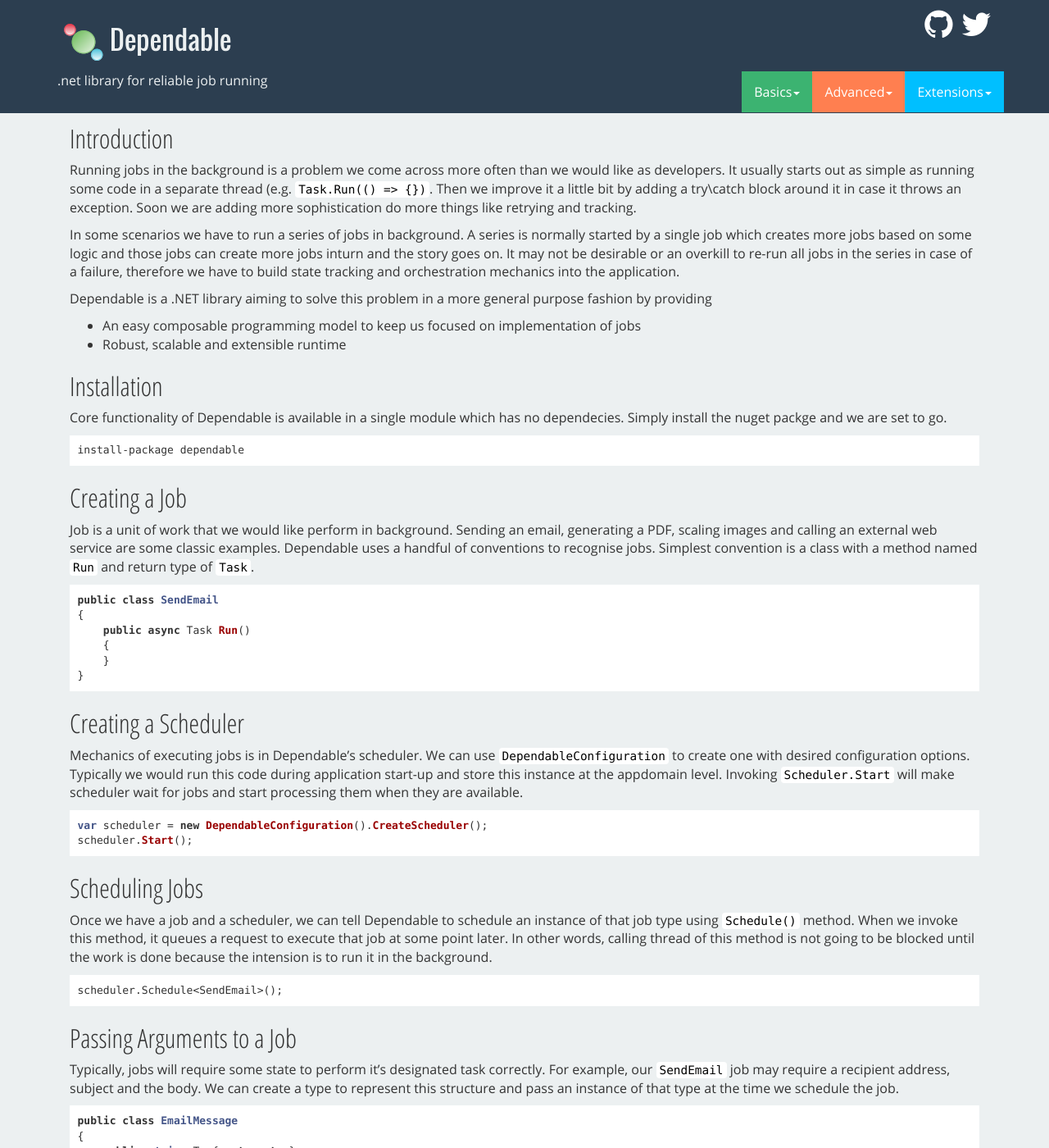
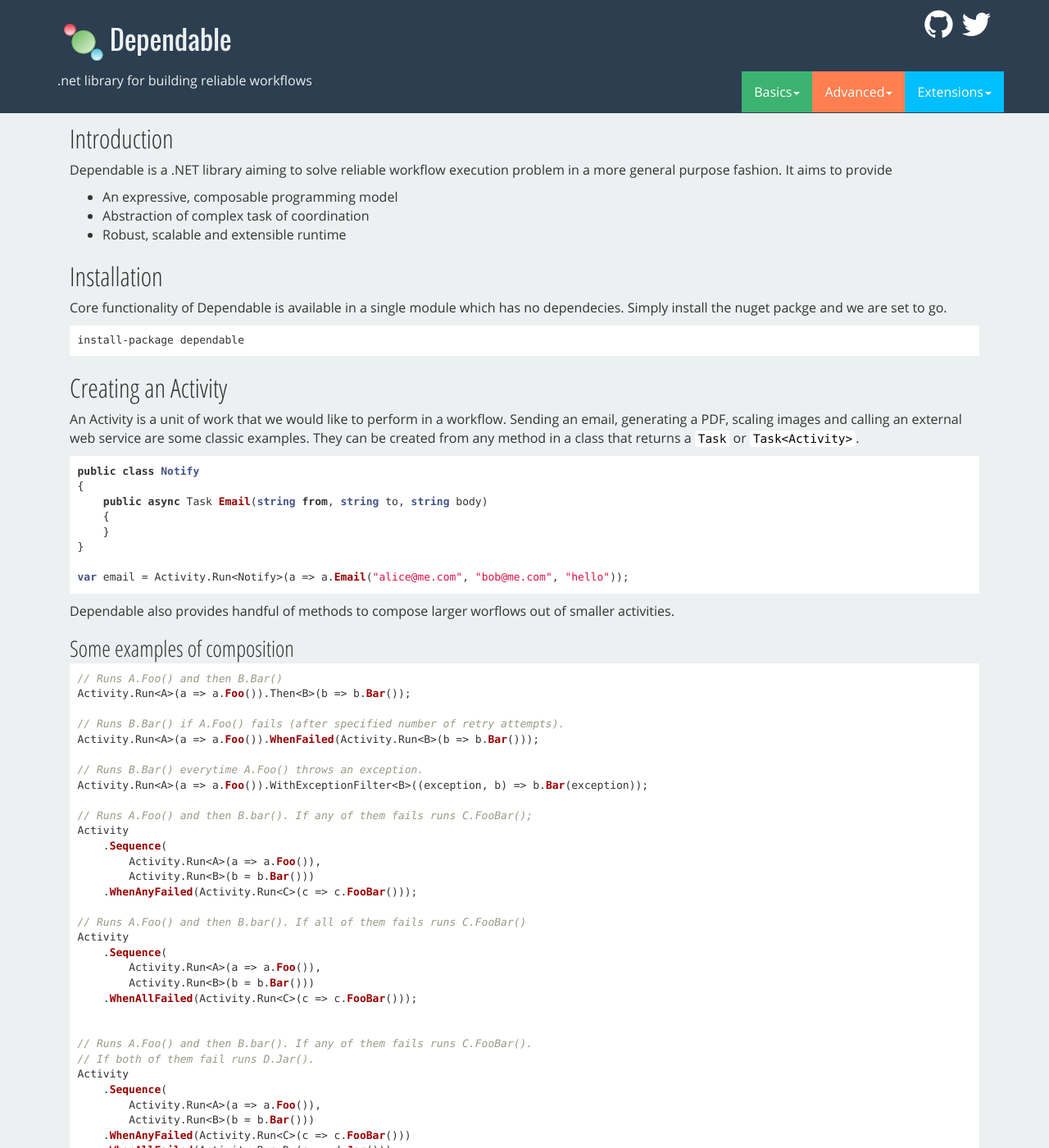
Before and after one commit to GeeksDiary/Molecules, a Jekyll site: the page built from index.html, in a window 1280 px wide and 1400 px high. Shown: the whole window at 82% size. Built offline with Jekyll 4.4.1, drawn with Linux system fonts in a browser that asks for light colours; Markdown is read by kramdown in place of the engine named in the settings; comment, search, counter and statistics services are not loaded; some of the changed text lies outside the part shown.

Commit message:
Updated content.

````diff
--- a/_includes/basics.md
+++ b/_includes/basics.md
@@ -1,11 +1,8 @@
 ## <a name="introduction" class="anchor"></a>Introduction
-Running jobs in the background is a problem we come across more often than we would like as developers. It usually starts out as simple as running some code in a separate thread (e.g. ```Task.Run(() => {})```. Then we improve it a little bit by adding a try\catch block around it in case it throws an exception. Soon we are adding more sophistication do more things like retrying and tracking.
+Dependable is a .NET library aiming to solve reliable workflow execution problem in a more general purpose fashion. It aims to provide
 
-In some scenarios we have to run a series of jobs in background. A series is normally started by a single job which creates more jobs based on some logic and those jobs can create more jobs inturn and the story goes on. It may not be desirable or an overkill to re-run all jobs in the series in case of a failure, therefore we have to build state tracking and orchestration mechanics into the application.
-
-Dependable is a .NET library aiming to solve this problem in a more general purpose fashion by providing
-
-- An easy composable programming model to keep us focused on implementation of jobs
+- An expressive, composable programming model
+- Abstraction of complex task of coordination
 - Robust, scalable and extensible runtime
 
 ## <a name="installation" class="anchor"></a>Installation
@@ -13,59 +10,125 @@
 ```sh
 install-package dependable
 ```
-## <a name="creating-a-job" class="anchor"></a>Creating a Job
-Job is a unit of work that we would like perform in background. Sending an email, generating a PDF, scaling images and calling an external web service are some classic examples. Dependable uses a handful of conventions to recognise jobs. Simplest convention is a class with a method named ```Run``` and return type of ```Task```.
+## <a name="creating-an-activity" class="anchor"></a>Creating an Activity
+An Activity is a unit of work that we would like to perform in a workflow. Sending an email, generating a PDF, scaling images and calling an external web service are some classic examples. They can be created from any method in a class that returns a ```Task``` or ```Task<Activity>```.
 
 ```csharp
-public class SendEmail
+public class Notify
 {
-    public async Task Run()
+    public async Task Email(string from, string to, string body)
     {
     }
 }
+
+var email = Activity.Run<Notify>(a => a.Email("alice@me.com", "bob@me.com", "hello"));
+```
+
+Dependable also provides handful of methods to compose larger worflows out of smaller activities.
+
+### Some examples of composition
+```csharp
+// Runs A.Foo() and then B.Bar()
+Activity.Run<A>(a => a.Foo()).Then<B>(b => b.Bar());
+
+// Runs B.Bar() if A.Foo() fails (after specified number of retry attempts).
+Activity.Run<A>(a => a.Foo()).WhenFailed(Activity.Run<B>(b => b.Bar()));
+
+// Runs B.Bar() everytime A.Foo() throws an exception.
+Activity.Run<A>(a => a.Foo()).WithExceptionFilter<B>((exception, b) => b.Bar(exception));
+
+// Runs A.Foo() and then B.bar(). If any of them fails runs C.FooBar();
+Activity
+    .Sequence(
+        Activity.Run<A>(a => a.Foo()),
+        Activity.Run<B>(b = b.Bar()))
+    .WhenAnyFailed(Activity.Run<C>(c => c.FooBar()));
+
+// Runs A.Foo() and then B.bar(). If all of them fails runs C.FooBar()
+Activity
+    .Sequence(
+        Activity.Run<A>(a => a.Foo()),
+        Activity.Run<B>(b = b.Bar()))
+    .WhenAllFailed(Activity.Run<C>(c => c.FooBar()));
+
+
+// Runs A.Foo() and then B.bar(). If any of them fails runs C.FooBar().
+// If both of them fail runs D.Jar().
+Activity
+    .Sequence(
+        Activity.Run<A>(a => a.Foo()),
+        Activity.Run<B>(b = b.Bar()))
+    .WhenAnyFailed(Activity.Run<C>(c => c.FooBar()))
+    .WhenAllFailed(Activity.Run<D>(c => d.Jar()));
+
+// Runs A.Foo() and then B.bar(). If any of them fails runs C.FooBar();
+// Otherwise runs D.Jar().
+Activity
+    .Sequence(
+        Activity.Run<A>(a => a.Foo()),
+        Activity.Run<B>(b = b.Bar()))
+    .WhenAnyFailed(Activity.Run<C>(c => c.FooBar()))
+    .Then<D>(d => d.Jar());
+
+// Runs A.Foo() and then B.Bar(). When an exception is thrown from either of them
+// or any child activity they create, invoke C.Jar with exception details.
+Activity
+    .Sequence(
+        Activity.Run<A>(a => a.Foo()),
+        Activity.Run<B>(b = b.Bar()))
+    .WithExceptionFilter<C>((exception, c) => c.Jar(exception));
+
+// Alternatively use Activity.Parallel instead of Activity.Sequence
+// run specified activites in parallel.
+
+// Runs A.Foo and B.Bar() in parallel. When both of them are complete
+// runs D.Jar().
+Activity
+    .Parallel(
+        Activity.Run<A>(a => a.Foo()),
+        Activity.Run<B>(b = b.Bar()))
+    .Then<D>(d => d.Jar());
+```
+
+Activities can generate more activities. Dependable will not consider an activity as complete until all activities generated by that activity and their children and... well the whole activity tree :-) is complete.
+This allows us to program activities with constructs provided in our programming language.
+
+```csharp
+public class LoanApproval
+{
+    public async Task<Activity> Approve(int applicantId, bool positiveCreditCheck, decimal amount)
+    {
+        var applicant = _repository.Load(applicantId);
+
+        if(!positiveCreditCheck || amount > 100)
+            return Activity.Run<Notify>(n => n.Email("manager-bob@mybank.com", "info@mybank.com", "Verify"));
+        else
+            return Activity
+                .Run<Transactions>(t => t.Credit(amount))
+                .Then<Notify>(n => n.Email(applicant.Email, "info@mybank.com", "you have your money"));
+    }
+}
+
 ```
 
 ## <a name="creating-a-scheduler" class="anchor"></a>Creating a Scheduler
-Mechanics of executing jobs is in Dependable's scheduler. We can use ```DependableConfiguration``` to create one with desired configuration options. Typically we would run this code during application start-up and store this instance at the appdomain level. Invoking ```Scheduler.Start``` will make scheduler wait for jobs and start processing them when they are available.
+Mechanics of executing activities is in Dependable's scheduler. We can use ```DependableConfiguration``` to create one with desired configuration options. Typically we would run this code during application start-up and store this instance at the appdomain level. Invoking ```Scheduler.Start``` will make scheduler wait for activities and start processing them when they are available.
 
 ```csharp
 var scheduler = new DependableConfiguration().CreateScheduler();
 scheduler.Start();
 ```
 
-## <a name="scheduling-jobs" class="anchor"></a>Scheduling Jobs
-Once we have a job and a scheduler, we can tell Dependable to schedule an instance of that job type using ```Schedule()``` method. When we invoke this method, it queues a request to execute that job at some point later. In other words, calling thread of this method is not going to be blocked until the work is done because the intension is to run it in the background.
+## <a name="scheduling-activities" class="anchor"></a>Scheduling Activities
+Once we have an activity and a scheduler, we can tell Dependable to schedule an instance of that activity using ```Schedule()``` method. When we invoke this method, it captures the arguments we specify in the method call expression and queues a request to execute that activity at some point later. In other words, calling thread of this method is not going to be blocked until the work is done because the intension is to run it in the background.
 
 ```csharp
-scheduler.Schedule<SendEmail>();
-```
-
-## <a name="passing-arguments-to-a-job" class="anchor"></a>Passing Arguments to a Job
- Typically, jobs will require some state to perform it's designated task correctly. For example, our ```SendEmail``` job may require a recipient address, subject and the body. We can create a type to represent this structure and pass an instance of that type at the time we schedule the job.
-
-```csharp
-public class EmailMessage
-{
-    public string To { get; set; }
-    public string Subject { get; set; }
-    public string body { get; set; }
-}
-
-public class SendEmail
-{
-    public async Task Run(EmailMessage message) { }
-}
-
-scheduler.Schedule<SendEmail>(new EmailMessage
-    {
-        To = "smith@dependable.org",
-        Subject = "Hello",
-        Body = "world"
-    });
+var email = Activity.Run<Notify>(a => a.Email("alice@me.com", "bob@me.com", "hello"));
+scheduler.Schedule(email);
 ```
 
 ## <a name="retry" class="anchor"></a>Retry
-When a job fails, we can configure Dependable to retry it. Retry configuration takes place in two places. Firsly we should tell depdendable how many times the job should be retried and interval used calculate the due time (i.e. the lag between the failure and next execution of ```Run``` method). We can configure these values globally for all jobs or for specific ones or both.
+When an activity fails, we can configure Dependable to retry it. Retry configuration takes place in two places. Firsly we should tell depdendable how many times the activity should be retried and interval used calculate the due time (i.e. the lag between the failure and next execution of activity). We can configure these values globally for all activities or for specific ones or both.
 
 ```csharp
 // Setting retry settings globally
@@ -76,7 +139,7 @@
 
 // Setting retry settings for a specific job
 var scheduler = new DependableConfiguration()
-                    .Job<BackgroundJob>(c => c
+                    .Activity<Notify>(c => c
                         .WithRetryCount(1)
                         .WithRetryDelay(TimeSpan.FromSeconds(5))
                     )
@@ -91,166 +154,3 @@
                     .SetRetryTimerInterval(TimeSpan.FromSeconds(5))
                     .CreateScheduler();
 ```
-
-### Detecting retry attempts
-Sometimes it's essential for a job to know if it has been executed for the first time or not. This is usually the case we want to make sure executing a job once or many times yields the same result (a.k.a idempotent functions). Our ```Run``` method can receive an argument of type ```Dependable.JobContext``` which contains ```DispatchCount``` property to indicate how many times the job has been executed.
-
-```csharp
-public async Task Run(EmailMessage message, JobContext context)
-{
-    if(context.DispatchCount > 0)
-    {
-        // do something special
-    }
-}
-```
-
-## <a name="poison" class="anchor"></a>Poison
-Sometimes no matter how many times we attempt to run a job, it could always end-up failing. This kind of behavior could be a result of a bug in job implementation or prolonged failure in infrastructure such as network connectivity. When maximum number of retry count is reached for a job, Dependable will consider it as a poisoned job. If we want to do something when a job becomes poisoned we could add a function called ```Poison``` which returns a ```bool``` to our job class. We will discuss the meaning of this return value in the next section but for the time being let's say we always return false.
-
-Similar to ```Run``` method, ```Poison``` method can receive optional arguments. If we ask for ```JobContext```, we could use ```Exception``` property for the exception causing the job to poison.
-
-```csharp
-// Simple Poison function
-public bool Poison() { return false; }
-
-// Poison function with job state
-public bool Poison(EmailMessage message) { return false; }
-
-// Poison function with context
-public bool Poison(JobContext context) { return false; }
-
-// Poison function with both job state and context
-public bool Poison(EmailMessage message, JobContext context) { return false; }
-```
-One small caveat we have to be aware of when using ```JobContext.Exception``` is that it always contains the exception occurred during last job execution and in rare cicumstances may not be available. Later we will explore Dependable's [tracking]({{ site.url }}tracking.html) feature that can reliably give you complete visibility to job's lifecycle.
-
-## <a name="job-trees" class="anchor"></a>Job Trees
-Dependable setup we've seen so far discussed simple jobs we want to run in the background. Truth is things are not always that simple. Sometimes background processing can involve running multiple jobs in a certain order. To make things worse, sometimes we want to compensate for the jobs we completed higher up in the workflow if something goes wrong down below. Well the good news is, you can now let Dependable handle the hairy coordination problem and focus on individual job implementations.
-
-Our ```Run``` method's return type indicates what type of a job it is.
-
-- ```Task``` - Simple job to perform one task
-- ```Task<Awaiter>``` - Job that does something and waits for another job to finish.
-- ```Task<IEnumerable<Awaiter>>``` - Job that does something and waits for few other jobs to finish.
-
-
-```csharp
-// Wait for one job
-public async Task<Awaiter> LongRunningJob()
-{
-    return Awaiter.For<AnotherLongRunningJob>();
-}
-
-// Wait for more than one job
-public async Task<IEnumerable<Awaiter>> LongRunningJob()
-{
-    return new []
-        {
-            Awaiter.For<ChildJobA>(),
-            Awaiter.For<ChildJobB>()
-        };
-}
-```
-One important thing to notice is that when a job returns an ```Task<IEnumerable<Awaiter>>``` they are scheduled and executed parallely.
-
-Let's take a look at a more concrete example. Imagine we are building a travel booking system and we have the following Job setup to process a booking request.
-
-```csharp
-public class BookTrip
-{
-    public async Task<IEnumerable<Awaiter>> Run(BookingDetails details)
-    {
-        return new[]
-        {
-            Awaiter.For<BookFlight>(details.Flight),
-            Awaiter.For<BookHotel>(details.Hotel),
-            Awaiter.For<BookCar>(details.Car)
-        };
-    }
-}
-
-public class BookFlight
-{
-    public async Task Run(Flight flight)
-    {
-    }
-}
-
-public class BookHotel
-{
-    public async Task Run(Hotel hotel)
-    {
-    }
-}
-
-public class BookCar
-{
-    public async Task Run(Car car)
-    {
-    }
-}
-```
-
-## <a name="compensation" class="anchor"></a>Compensation
-Now if any one of these bookings fail, we probably would want to cancel the successfully completed bookings (reality of this process is probably lot more involved than that, but let's assume this is the case for the purpose of this discussion).
-
-To notify Dependable that successful jobs should be compensated, ```BookFlight```, ```BookHotel``` and ```BookCar``` jobs can implement the ```Poison``` method and return ```true```.
-
-In addition to that, each one of those jobs will also have a new method called ```Compensate``` with logic for reversing the action it performed. Our modified jobs will look like this:
-
-```csharp
-public class BookTrip
-{
-    public async Task<IEnumerable<Awaiter>> Run(BookingDetails details)
-    {
-        return new[]
-        {
-            Awaiter.For<BookFlight>(details.Flight),
-            Awaiter.For<BookHotel>(details.Hotel),
-            Awaiter.For<BookCar>(details.Car)
-        };
-    }
-}
-
-public class BookFlight
-{
-    public async Task Run(Flight flight)
-    {
-    }
-
-    public book Poison() { return true; }
-
-    public void Compensate(Flight flight)
-    {
-    }
-}
-
-public class BookHotel
-{
-    public async Task Run(Hotel hotel)
-    {
-    }
-
-    public book Poison() { return true; }
-
-    public void Compensate(Hotel hotel)
-    {
-    }
-}
-
-public class BookCar
-{
-    public async Task Run(Car car)
-    {
-    }
-
-    public book Poison() { return true; }
-
-    public void Compensate(Car car)
-    {
-    }
-}
-```
-
-Current compensation model in Dependable leaves the decision making process to individual jobs. More sophisticated workflows may require that decision making process to be escalated to jobs in different levels in the tree. As with everything else, Dependable had to start small and it's goal is to provide wider range of options like this as it grows up.
--- a/_layouts/default.html
+++ b/_layouts/default.html
@@ -58,7 +58,7 @@
 
         </div>
         <div class="container">
-            <div class="navbar-header">.net library for reliable job running</div>
+            <div class="navbar-header">.net library for building reliable workflows</div>
             <ul class="nav navbar-nav navbar-right navbar-collapse collapse">
                 <li><a href="{{ site.url }}index.html" class="dropdown-toggle" data-toggle="dropdown" style="background: mediumseagreen;color: white;">Basics<span class="caret"></span></a>
                     <ul class="dropdown-menu" role="menu">
@@ -73,36 +73,19 @@
                         <li class="dropdown-header">Getting Started</li>
 
                         <li>
-                            <a href="{{ site.url }}index.html#creating-a-job">Creating a Job</a>
+                            <a href="{{ site.url }}index.html#creating-an-activity">Creating an Activity</a>
                         </li>
                         <li>
                             <a href="{{ site.url }}index.html#creating-a-scheduler">Creating Scheduler</a>
                         </li>
                         <li>
-                            <a href="{{ site.url }}index.html#scheduling-a-job">Scheduling a Job</a>
+                            <a href="{{ site.url }}index.html#scheduling-activities">Scheduling Activities</a>
                         </li>
-                        <li>
-                            <a href="{{ site.url }}index.html#passing-arguments-to-a-job">Passing Arguments to Jobs</a>
-                        </li>
-
                         <li class="divider"></li>
                         <li class="dropdown-header">Reliability Features</li>
 
                         <li>
                             <a href="{{ site.url }}index.html#retry">Retry</a>
-                        </li>
-                        <li>
-                            <a href="{{ site.url }}index.html#poison">Poison</a>
-                        </li>
-
-                        <li class="divider"></li>
-                        <li class="dropdown-header">Complex Jobs</li>
-
-                        <li>
-                            <a href="{{ site.url }}index.html#job-trees">Job Trees</a>
-                        </li>
-                        <li>
-                            <a href="{{ site.url }}index.html#compensation">Compensation</a>
                         </li>
                     </ul>
                 </li>
````
Also changed, not shown: 2 other files.
